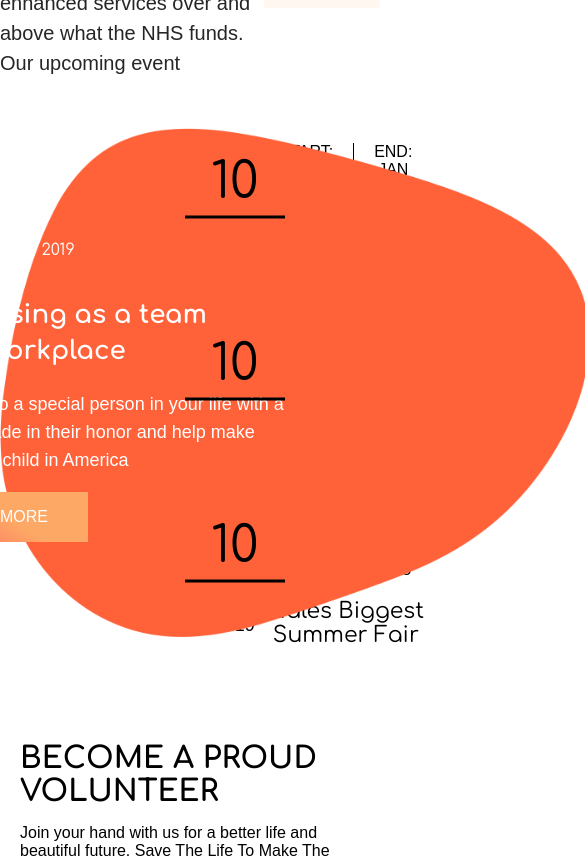
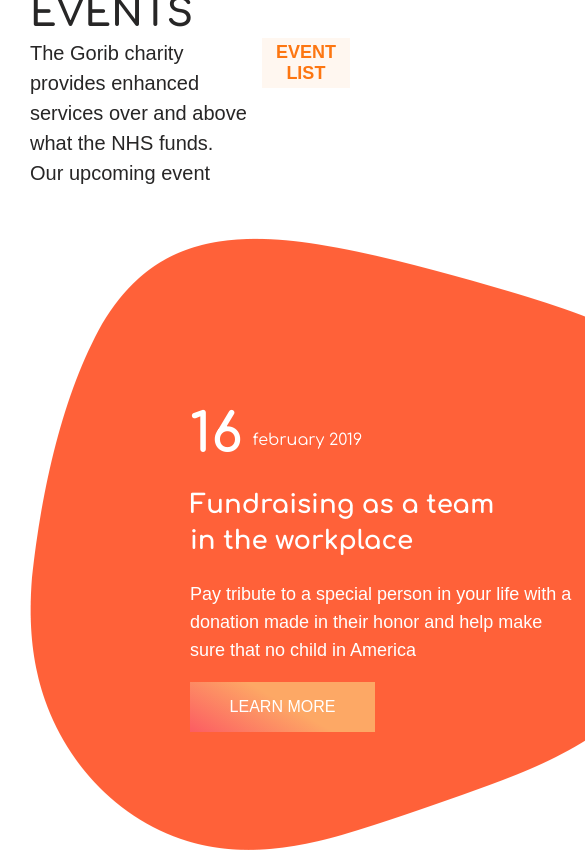
Before and after one commit to KaitlynBro/gorib, a React (Create React App) app in the folder client/: page / in a window 390 px wide. Shown: the part 5300-6158 px from the top of the page, 585 px wide, since content can reach past the window. Built offline with nearby package versions, Linux system fonts and the light colour scheme; the HTML template or start-up script is replaced by a standard one; a web font is replaced by a local one.

Commit message:
events responsive section

```diff
--- a/client/src/App.css
+++ b/client/src/App.css
@@ -1136,6 +1136,38 @@ button.button-single:hover {
 }
 
 
+@media only screen and (max-width:1025px) {
+	.events-wrapper {
+		max-width: unset;
+		padding:30px;
+	}
+	.events-bottom {
+		flex-direction: column;
+	}
+	.events-left {
+		left: 0;
+    	right: 0;
+		margin: 0 auto;
+		width:unset;
+	}
+	.events-left img {
+		max-width: unset;
+	}
+	.blob-copy {
+		top: 150px;
+	}
+	.events-right {
+		width:unset;
+		margin:50px 0 0 0;
+	}
+	.event-day {
+		justify-content: space-evenly;
+	}
+	.event-day-date {
+		width: unset;
+	}
+}
+
 @media only screen and (max-width: 800px) {
 	.volunteer-wrapper {
 		position: unset;
@@ -1159,9 +1191,6 @@ button.button-single:hover {
 	.volunteer-wrapper img {
 		display:none;
 	}
-
-
-
 	.footer {
 		padding:50px 50px 0 50px;
 		width:unset;
@@ -1203,7 +1232,7 @@ button.button-single:hover {
 	}
   }
 
-  @media only screen and (max-width: 420px) {
+  @media only screen and (max-width: 530px) {
 	.volunteer-content h2 {
 		margin:0;
 	}
@@ -1240,6 +1269,6 @@ button.button-single:hover {
 		margin:0;
 	}
 	.footer-right button {
-		width:unset;
+		width:100%;
 	}
   }
```
